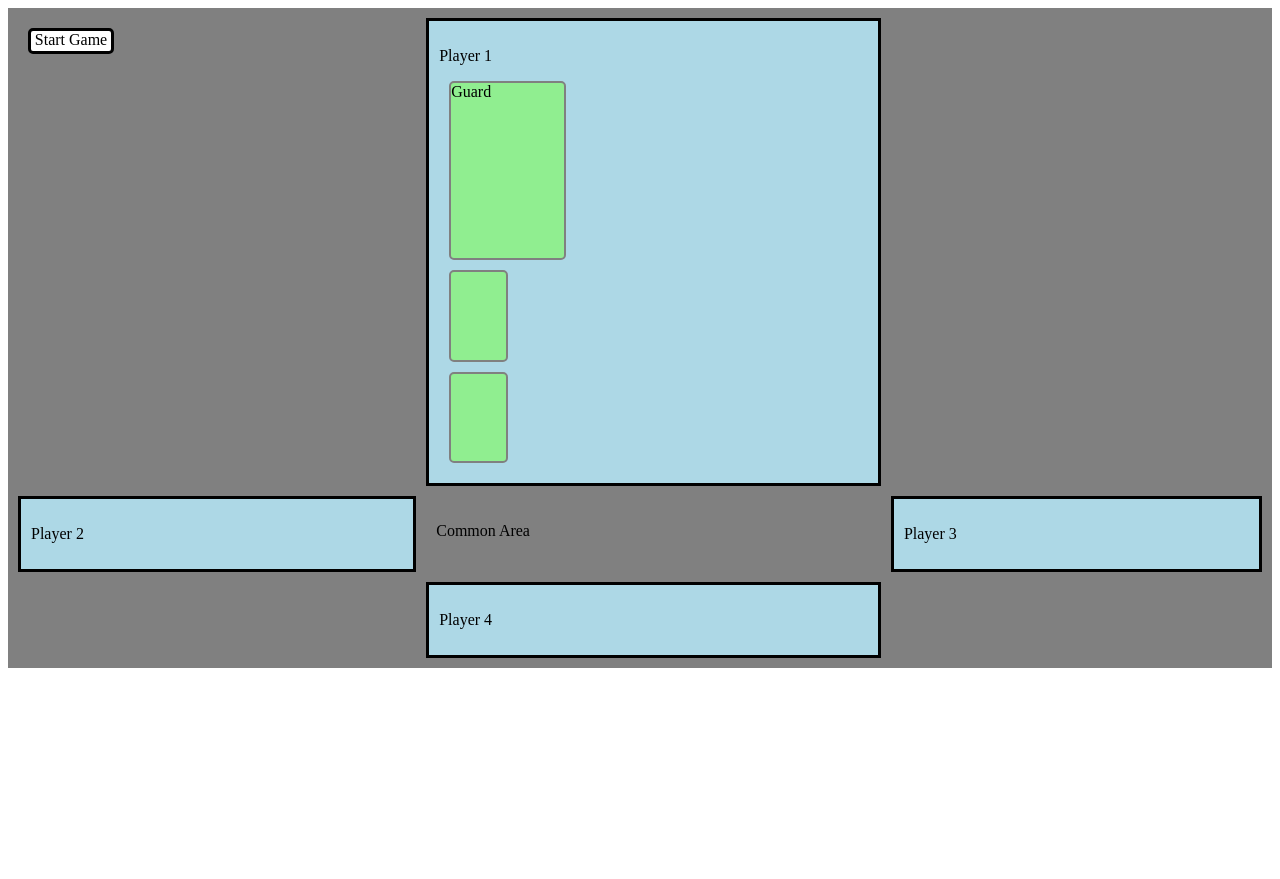
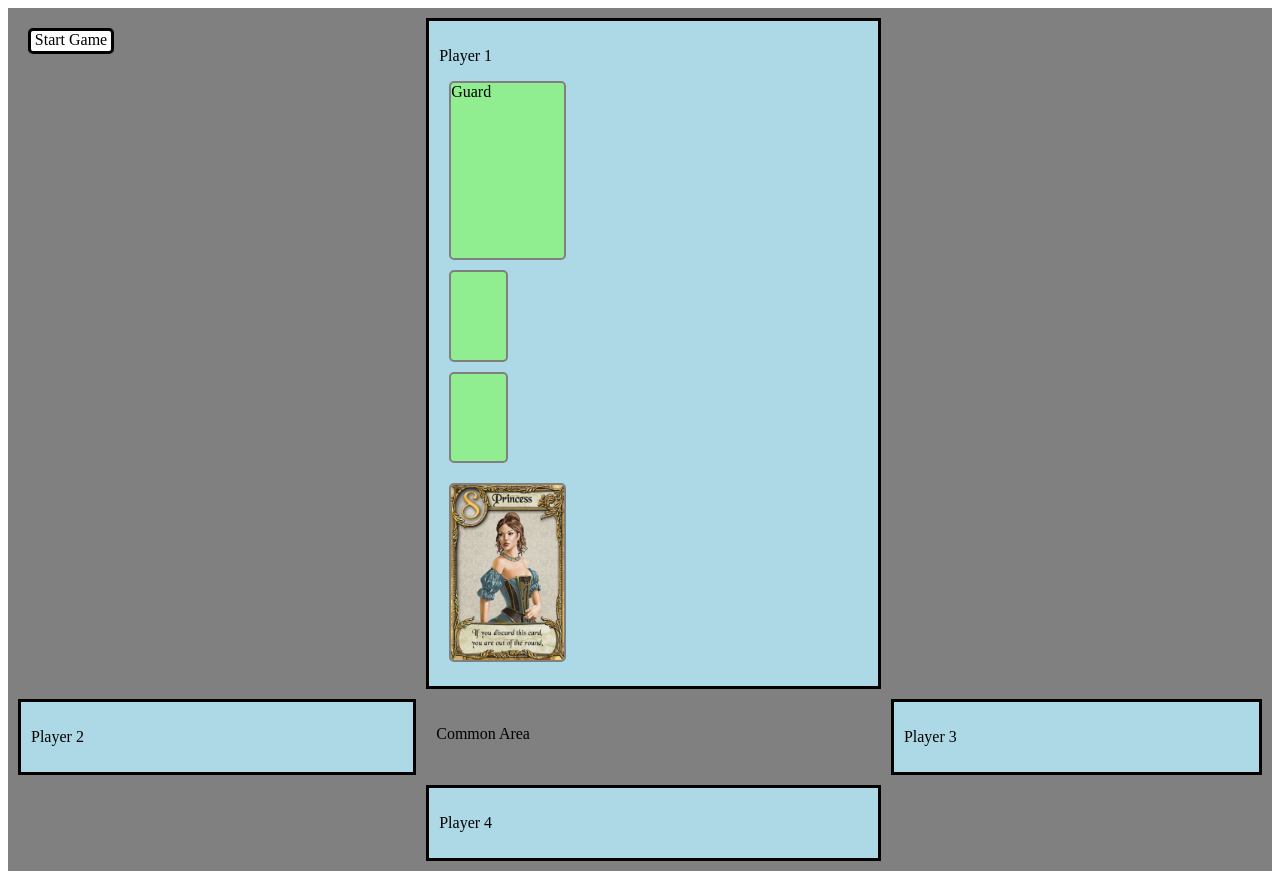
Before and after one commit to Twunderlich/luv-ledda, a plain HTML site: page index.html in a window 1280 px wide. Before the commit the page ends 800 px from the top, so only its background shows below. Drawn offline with Linux system fonts and the light colour scheme.

Commit message:
playing with card img

```diff
--- a/index.html
+++ b/index.html
@@ -17,6 +17,7 @@
     	</div>
     	<div class="card reduced"></div>
     	<div class="card reduced"></div>
+    	<img src="img\Love_Letter_Card_Princess.jpg" class="card">
   	</div>
   	<div class="common" id="tr">
   	</div>
```
